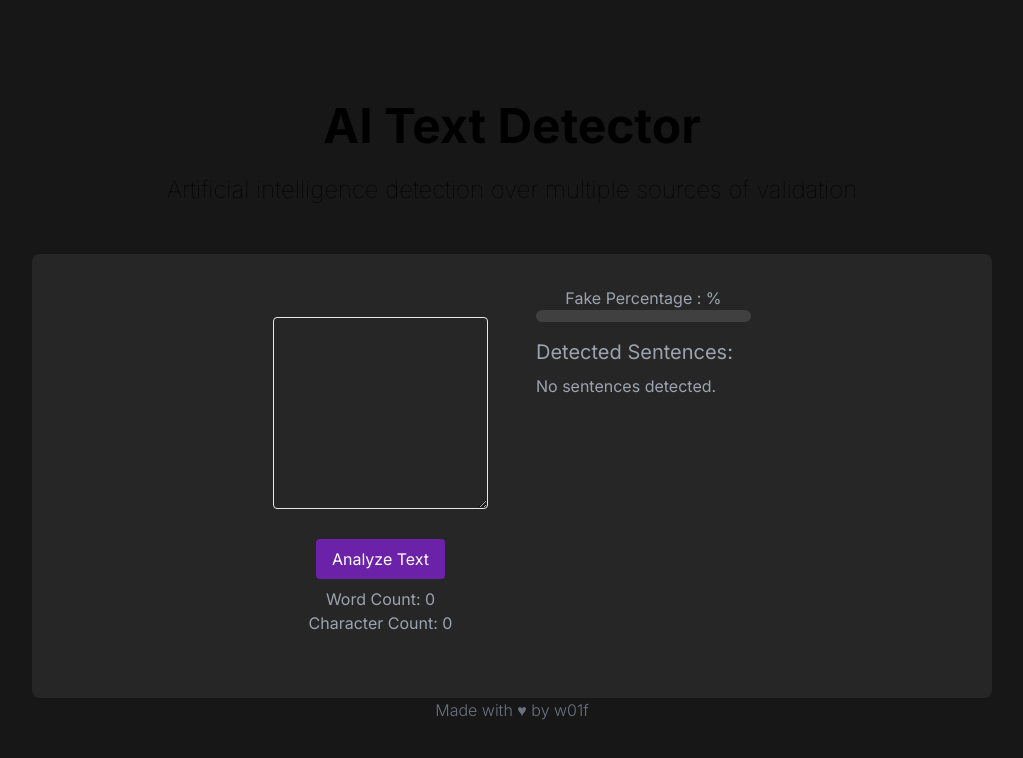
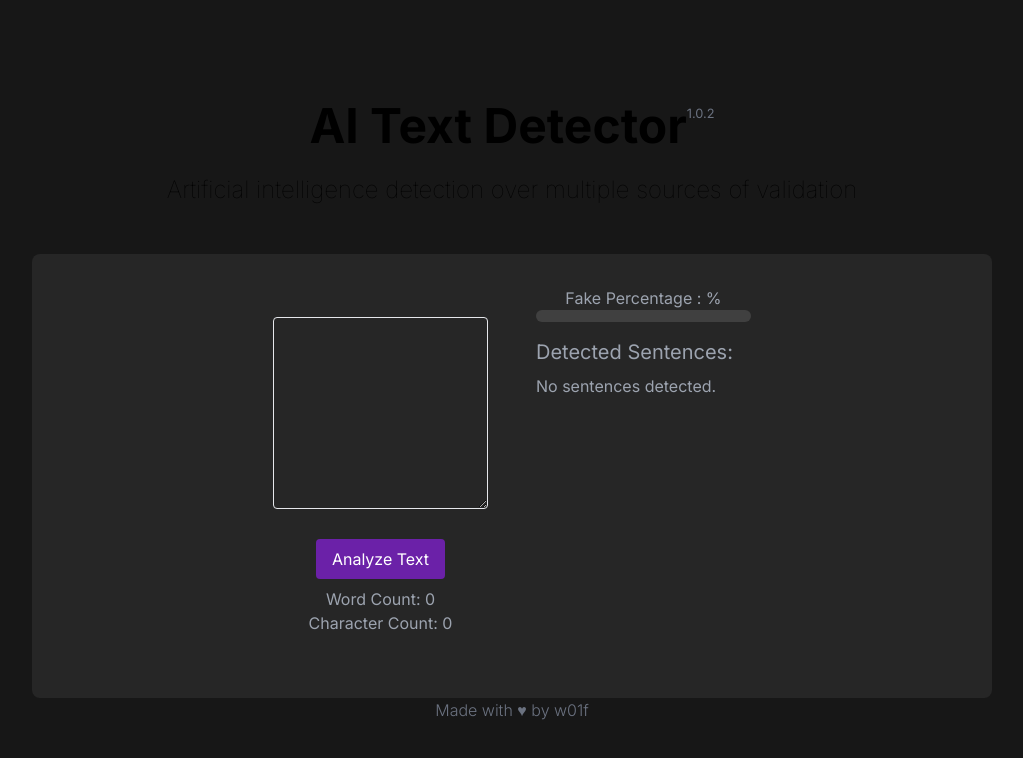
Before and after one commit to 0xw01f/GPT-Detector, a Next.js app: page / in a window 1280 px wide. Shown: the top 758 px of the page, without its empty margins (128-1151 px from the left). Built offline with nearby package versions, Linux system fonts and the light colour scheme.

Commit message:
added version counter and other styles

```diff
--- a/app/page.js
+++ b/app/page.js
@@ -3,6 +3,7 @@
 import React, { useState } from 'react';
 
 const TextDetector = () => {
+  const versionNumber = "1.0.2";
   const [inputText, setInputText] = useState('');
   const [detectedSentences, setDetectedSentences] = useState([]);
   const [fakePercentage, setFakePercentage] = useState([]);
@@ -97,7 +98,10 @@ const TextDetector = () => {
 
   return (
     <div className="flex flex-col items-center justify-center min-h-screen bg-neutral-900">
-      <h1 className="text-5xl font-bold mt-6 text-4xl">AI Text Detector</h1>
+      <div className="flex items-center">
+        <h1 className="text-5xl font-bold mt-6 text-4xl">AI Text Detector</h1>
+        <small className="text-gray-500">{versionNumber}</small>
+      </div>
       <h1 className="text-2xl font-thin mt-6 text-center max-sm:text-xl">Artificial intelligence detection over multiple sources of validation</h1>
 
       <div className="bg-neutral-800 rounded-lg md:w-3/4 md:place-items-center md:mt-12 max-sm:w-screen">
```
